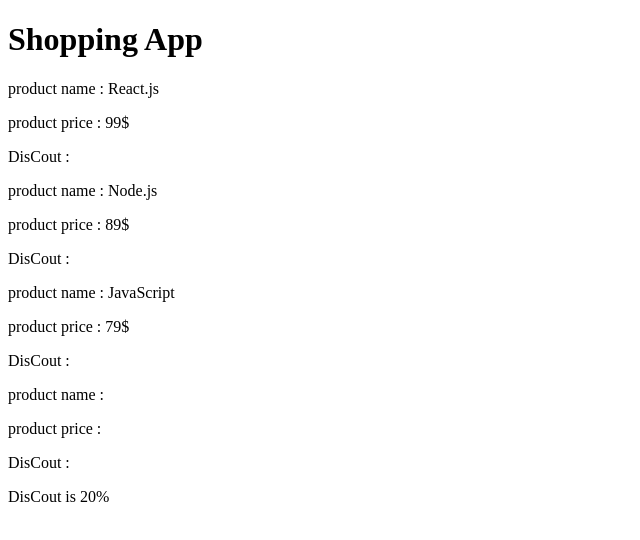
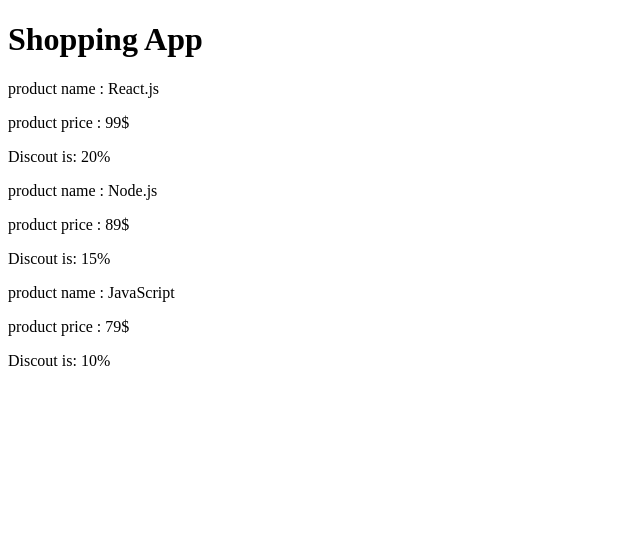
Before and after one commit to Ali-DoostAli/React-course, a React (Create React App) app: page / in a window 1280 px wide. Shown: the top 540 px of the page, without its empty margins (0-640 px from the left). Built offline with nearby package versions, Linux system fonts and the light colour scheme.

Commit message:
The concept of state and the use of the map method

```diff
--- a/src/App.js
+++ b/src/App.js
@@ -2,17 +2,25 @@
 import Product from "./components/Product/Product";
 
 class App extends React.Component {
-  state = {  }
+  state = {
+    products: [
+      {title: "React.js" , price: "99$" , discout:"20%"},
+      {title: "Node.js" , price: "89$" , discout:"15%"},
+      {title: "JavaScript" , price: "79$" , discout:"10%"}
+    ]
+   };
   render() {
     return (
     <div className="container" id="title">
           <h1>Shopping App</h1>
-           <Product name="React.js" price="99$" />
-           <Product name="Node.js" price="89$" />
-           <Product name="JavaScript" price="79$" />
-           <Product>
-             <p>DisCout is 20%</p>
-           </Product>
+           {this.state.products.map((product) =>{
+            return <Product
+             name={product.title}
+             price={product.price}
+             >
+               <p>Discout is: {product.discout}</p>
+             </Product>
+           })}
         </div>
         );
   }
--- a/src/components/Product/Product.js
+++ b/src/components/Product/Product.js
@@ -2,7 +2,7 @@
     return ( <div>
         <p>product name : {props.name}</p>
         <p>product price : {props.price}</p>
-        <p>DisCout  : {props.children}</p>
+        <p>{props.children}</p>
     </div> );
 }
 
```
